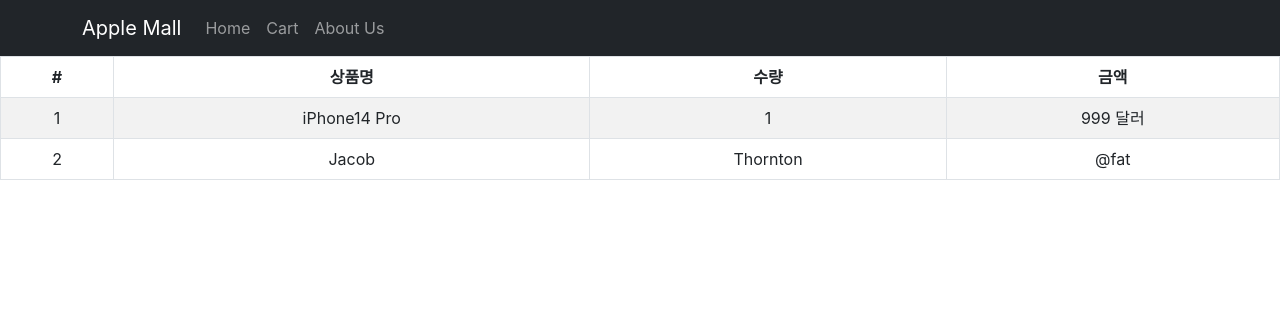
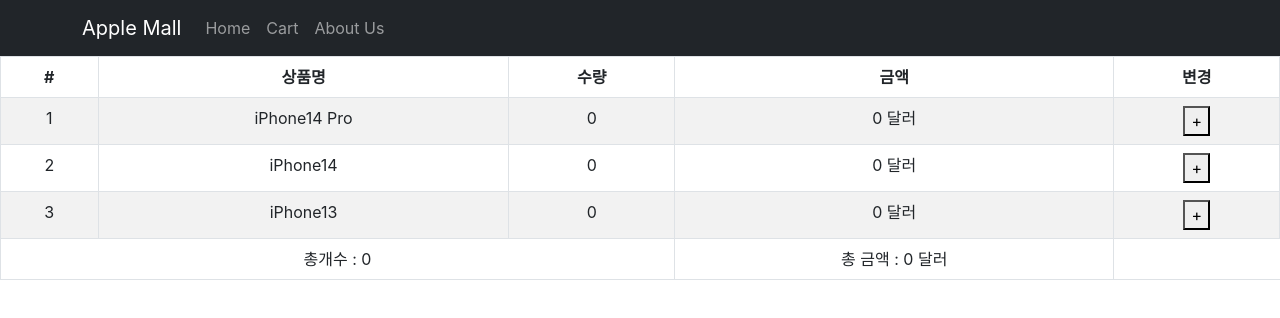
Before and after one commit to Domlnick/Apple_MAll, a React (Create React App) app in the folder shop/: page /cart in a window 1280 px wide. Shown: the top 318 px of the page. Built offline with nearby package versions, Linux system fonts and the light colour scheme.

Commit message:
장바구니 개발 시작

```diff
--- a/shop/data2.json
+++ b/shop/data2.json
@@ -2,18 +2,21 @@
   {
     "id": 3,
     "title": "iPad Pro",
+    "stock" : 0,
     "content": "The ultimate iPad Experience",
     "price": "$799"
   },
   {
     "id": 4,
     "title": "iPad Air",
+    "stock" : 0,
     "content": "Powerful. Colorful. Wonderful",
     "price": "$599"
   },
   {
     "id": 5,
     "title": "iPad",
+    "stock" : 0,
     "content": "Delightfully capable. Surprisingly affordable",
     "price": "$329"
   }
--- a/shop/data3.json
+++ b/shop/data3.json
@@ -2,18 +2,21 @@
   {
     "id": 6,
     "title": "MacBook Air",
+    "stock" : 0,
     "content": "M1 chip",
     "price": "$999"
   },
   {
     "id": 7,
     "title": "MacBook Air",
+    "stock" : 0,
     "content": "M2 chip",
     "price": "$1199"
   },
   {
     "id": 8,
     "title": "MacBook Pro 13",
+    "stock" : 0,
     "content": "M2 chip",
     "price": "$1299"
   }
--- a/shop/package.json
+++ b/shop/package.json
@@ -3,6 +3,7 @@
   "version": "0.1.0",
   "private": true,
   "dependencies": {
+    "@reduxjs/toolkit": "^1.8.5",
     "@testing-library/jest-dom": "^5.16.5",
     "@testing-library/react": "^13.4.0",
     "@testing-library/user-event": "^13.5.0",
@@ -11,6 +12,7 @@
     "react": "^18.2.0",
     "react-bootstrap": "^2.5.0",
     "react-dom": "^18.2.0",
+    "react-redux": "^8.0.4",
     "react-router-dom": "^6.4.1",
     "react-scripts": "5.0.1",
     "styled-components": "^5.3.6",
--- a/shop/src/App.js
+++ b/shop/src/App.js
@@ -14,7 +14,6 @@
 function App() {
 
   let [iPhone] = useState(datas);
-
   let navigate = useNavigate()
   return (
     <div className="App">
--- a/shop/src/Routes/Cart.js
+++ b/shop/src/Routes/Cart.js
@@ -1,7 +1,18 @@
 import Table from 'react-bootstrap/Table'
+import { useSelector, useDispatch } from 'react-redux'
+import { changeStockNo1, changeStockNo2, changeStockNo3 } from '../Store/changeStock.js';
 
 function Cart() {
 
+    let a = useSelector((state) => { return state })
+    let dispatch = useDispatch()
+    let total = 0;
+    let count = 0;
+
+    a.stock.map((b, i) => {
+        count += a.stock[i].stock
+        total += a.stock[i].stock * a.stock[i].price
+    })
 
     return (
         <div>
@@ -12,21 +23,37 @@
                     <th>상품명</th>
                     <th>수량</th>
                     <th>금액</th>
+                    <th>변경</th>
                     </tr>
                 </thead>
                 <tbody>
-                    <tr>
-                    <td>1</td>
-                    <td>iPhone14 Pro</td>
-                    <td>1</td>
-                    <td>999 달러</td>
+                    {
+                        a.stock.map((b, i) =>
+                            <tr key ={i}>
+                                <td>{a.stock[i].id + 1}</td>
+                                <td>{a.stock[i].title}</td>
+                                <td>{a.stock[i].stock}</td>
+                                <td>{a.stock[i].stock * a.stock[i].price} 달러</td>
+                                <td>
+                                    <button onClick={() => {
+                                        if(i == 0){
+                                            dispatch(changeStockNo1())
+                                        }else if(i == 1){
+                                            dispatch(changeStockNo2())
+                                        }else {
+                                            dispatch(changeStockNo3())
+                                        }
+
+                                    }}>+</button>
+                                </td>
+                            </tr>
+                        )
+                    }
+                     <tr>
+                        <td colSpan="3">총개수 : {count}</td>
+                        <td>총 금액 : {total} 달러</td>
                     </tr>
-                    <tr>
-                    <td>2</td>
-                    <td>Jacob</td>
-                    <td>Thornton</td>
-                    <td>@fat</td>
-                    </tr>
+
                 </tbody>
             </Table>
         </div>
--- a/shop/src/Routes/Pages.js
+++ b/shop/src/Routes/Pages.js
@@ -53,8 +53,9 @@
                         <h4 className="pt-5">{products.title}</h4>
                         <p>{products.content}</p>
                         <p>{products.price}</p>
-                        수량 : <input onChange={(e) => {setNum(e.target.value)}}/>
+                        수량 : <input onChange={(e) => {setNum(e.target.value)}}/><br/><br/>
                         <button className="btn btn-danger">상품 주문</button>
+                        <button className="btn btn-danger" onClick={() => {}}>장바구니 추가</button>
                     </div>
                 </div>
 
@@ -83,7 +84,7 @@
 
     let content = [<div><br/>상품후기란 입니다.</div>, <div><br/>제품문의란 입니다.</div>,
             <div>
-                <br/>{tab}{iPhone[id].detail}
+                <br/>{iPhone[id].detail}
             </div>]
 
     let [tf, setTf] = useState('');
@@ -97,7 +98,7 @@
 
     return(
         <div className={`startTab ${tf}`}>
-            {content[tab]}{tab}
+            {content[tab]}
         </div>
         )
 }
--- /dev/null
+++ b/shop/src/Store/changeStock.js
@@ -0,0 +1,23 @@
+import { createSlice } from '@reduxjs/toolkit'
+import data from '../data.js'
+
+let stock = createSlice({
+    name : 'stock',
+    initialState : data,
+    // 1. state 수정해주는 함수
+    reducers : {
+        changeStockNo1(state){
+            state[0].stock += 1
+        },
+        changeStockNo2(state){
+            state[1].stock += 1
+        },
+        changeStockNo3(state){
+            state[2].stock += 1
+        }
+    }
+})
+// 2. state 수정 함수 export
+export let { changeStockNo1, changeStockNo2, changeStockNo3 } =  stock.actions
+
+export default stock
--- a/shop/src/data.js
+++ b/shop/src/data.js
@@ -1,25 +1,28 @@
-let datas = [
+let data = [
     {
         id : 0,
         title : 'iPhone14 Pro',
+        stock : 0,
         content : "The ultimate iPhone",
         detail : "iPhone 14 Pro raises the bar for what 48 megapixels can do — delivering 4x the resolution in ProRAW for mind-blowing detail in every crop.",
-        price : "$999"
+        price : 999
     },
     {
         id : 1,
         title : 'iPhone14',
+        stock : 0,
         content : "A total power house",
-        detail : "iPhone 14 Pro has Dynamic Island, a magical new way to interact with iPhone. And an Always‑On display, which keeps your important info at a glance.",
-        price : "$799"
+        detail : "iPhone 14 has Dynamic Island, a magical new way to interact with iPhone. And an Always‑On display, which keeps your important info at a glance.",
+        price : 799
     },
     {
         id : 2,
         title : 'iPhone13',
+        stock : 0,
         content : "As amazing as ever",
         detail : "The iPhone 13 mini display has rounded corners that follow a beautiful curved design, and these corners are within a standard rectangle. When measured as a standard rectangular shape, the screen is 5.42 inches diagonally (actual viewable area is less).",
-        price : "$599"
+        price : 599
     }
 ]
 
-export default datas;
+export default data;
--- a/shop/src/index.js
+++ b/shop/src/index.js
@@ -4,13 +4,17 @@
 import App from './App';
 import reportWebVitals from './reportWebVitals';
 import { BrowserRouter } from 'react-router-dom';
+import { Provider } from 'react-redux';
+import store from './store.js'
 
 const root = ReactDOM.createRoot(document.getElementById('root'));
 root.render(
   <React.StrictMode>
-    <BrowserRouter>
-      <App />
-    </BrowserRouter>
+    <Provider store={store}>
+      <BrowserRouter>
+        <App />
+      </BrowserRouter>
+    </Provider>
   </React.StrictMode>
 );
 
--- /dev/null
+++ b/shop/src/store.js
@@ -0,0 +1,8 @@
+import { configureStore, createSlice} from '@reduxjs/toolkit'
+import stock from './Store/changeStock.js'
+
+export default configureStore({
+    reducer : {
+        stock : stock.reducer
+    }
+})
```
Also changed, not shown: 2 other files (tests, documents, lock files or other folders).
